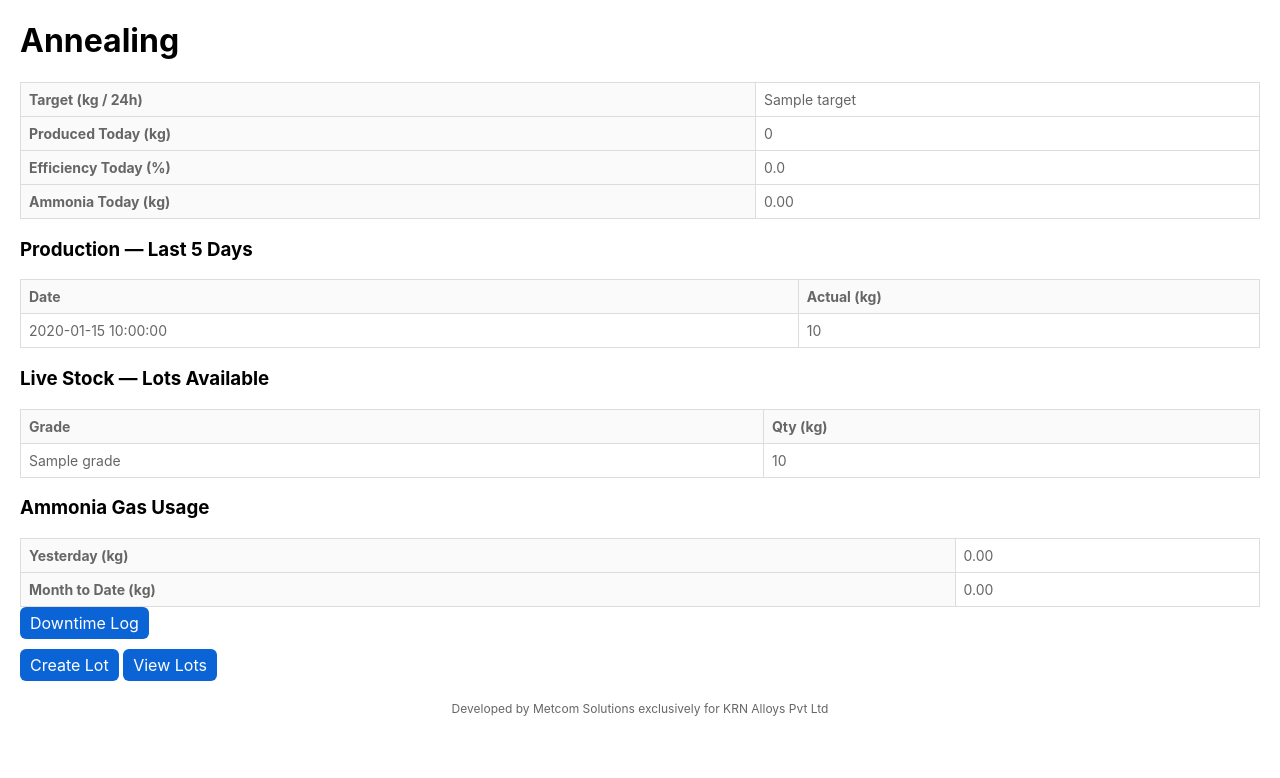
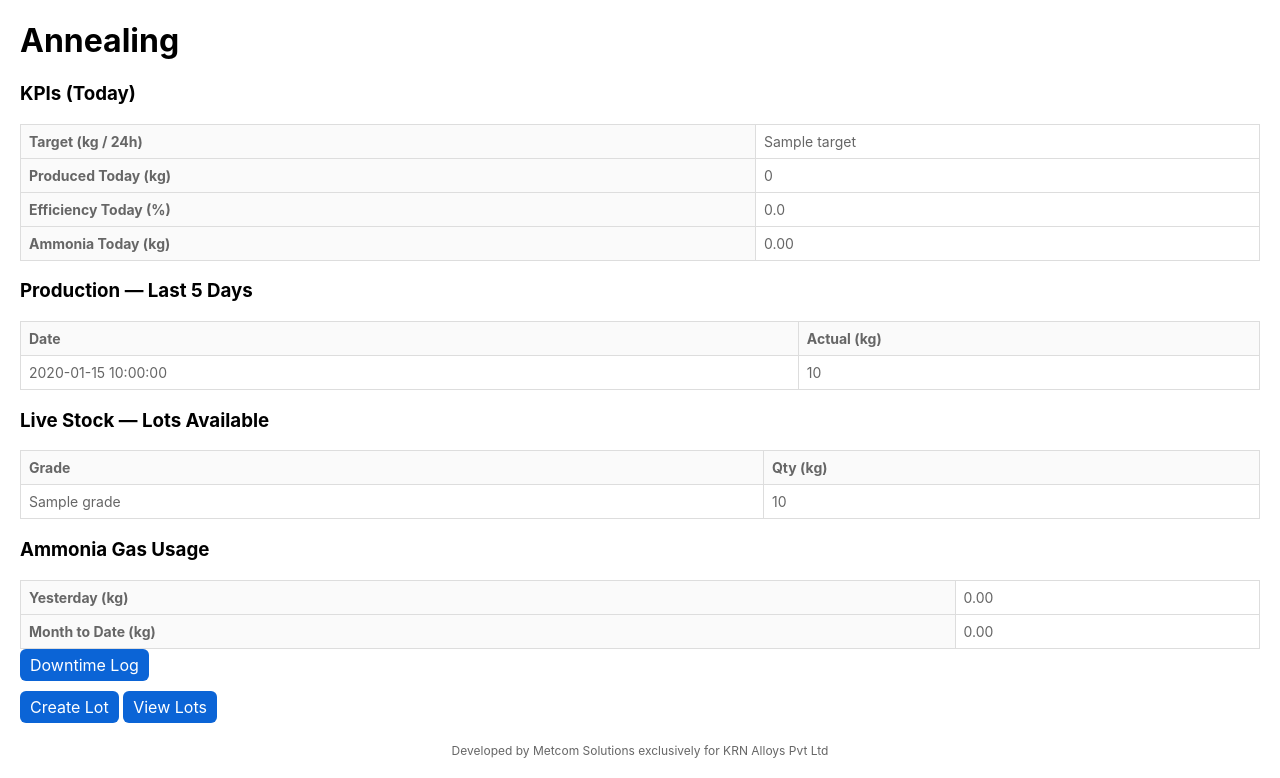
Before and after one commit to rakeshchandekar-design/krn-mrp-plant1, a Python web app: template templates/annealing_home.html in a window 1280 px wide. Shown: the part 89-867 px from the top of the page. Before the commit the page ends 805 px from the top, so only its background shows below. Run offline with Jinja, Linux system fonts and the light colour scheme; the template is opened without the code that fills it: most values are stand-ins (such as "Sample title", 1, 10 or a date in 2020).

Commit message:
Update annealing_home.html

```diff
--- a/templates/annealing_home.html
+++ b/templates/annealing_home.html
@@ -1,10 +1,11 @@
 {% extends "base.html" %}
 {% block content %}
-<h1>
-  Annealing
-</h1>
+<h1>Annealing</h1>
 
+<!-- Row 1: KPIs (left) | Production last 5 days (right) -->
+<div class="grid-2">
   <div class="card">
+    <h3>KPIs (Today)</h3>
     <table class="table small">
       <tr><th>Target (kg / 24h)</th><td>{{ target }}</td></tr>
       <tr><th>Produced Today (kg)</th><td>{{ '%.0f'|format(produced_today or 0) }}</td></tr>
@@ -17,7 +18,6 @@
     </table>
   </div>
 
-<div class="grid-2" style="margin-top:12px">
   <div class="card">
     <h3>Production — Last 5 Days</h3>
     <table class="table small">
@@ -27,7 +27,10 @@
       {% endfor %}
     </table>
   </div>
+</div>
 
+<!-- Row 2: Live stock (left) | Ammonia usage summary (right) -->
+<div class="grid-2" style="margin-top:12px">
   <div class="card">
     <h3>Live Stock — Lots Available</h3>
     <table class="table small">
@@ -37,9 +40,8 @@
       {% endfor %}
     </table>
   </div>
-</div>
 
-<div class="card" style="margin-top:12px">
+  <div class="card">
     <h3>Ammonia Gas Usage</h3>
     <table class="table small">
       <tr><th>Yesterday (kg)</th><td>{{ '%.2f'|format(nh3_yday or 0) }}</td></tr>
@@ -47,6 +49,7 @@
     </table>
     <div class="toolbar"><a class="btn" href="/anneal/downtime">Downtime Log</a></div>
   </div>
+</div>
 
 <div class="toolbar" style="margin-top:10px">
   <a class="btn btn-primary" href="/anneal/create">Create Lot</a>
```
Lines whose indentation alone changed are shown as unchanged.
